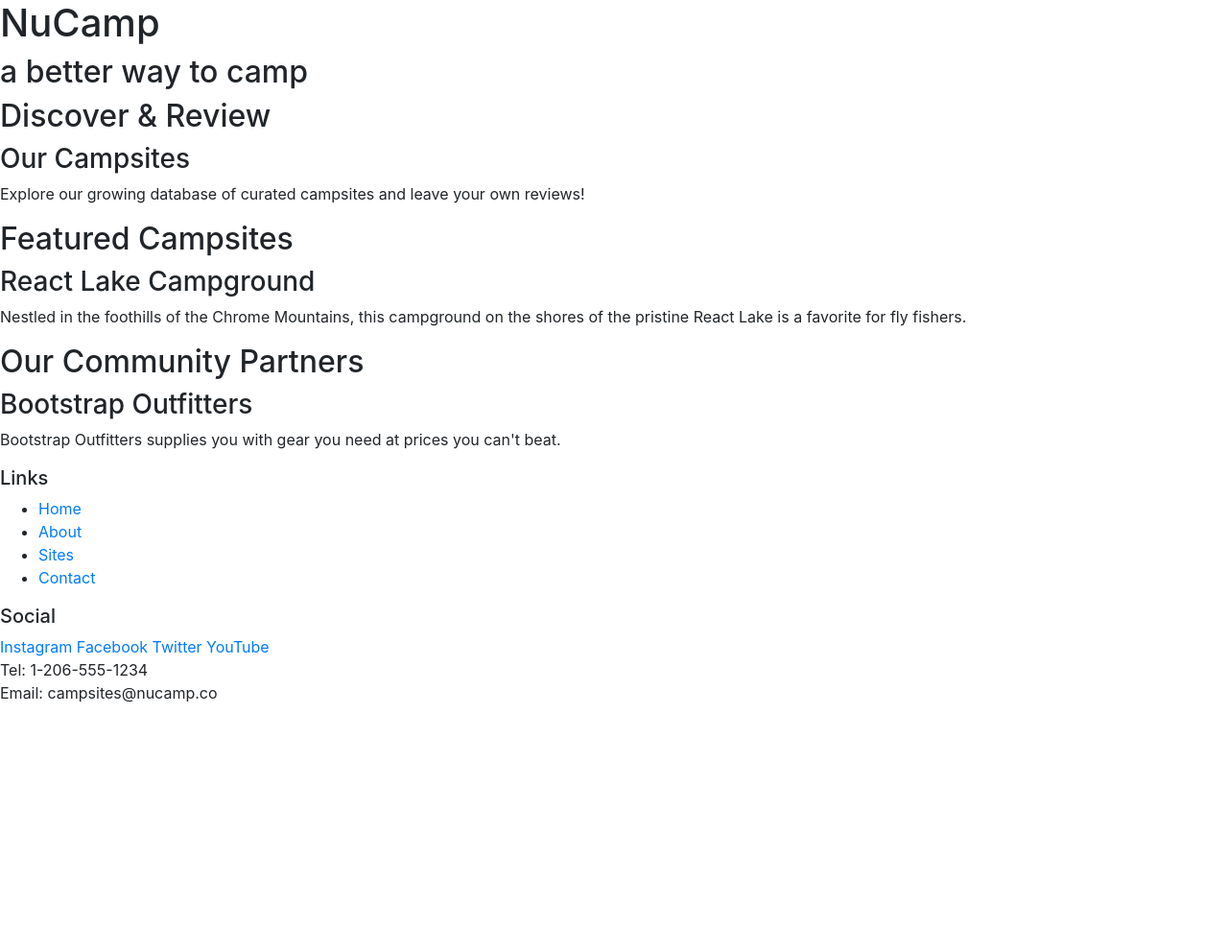
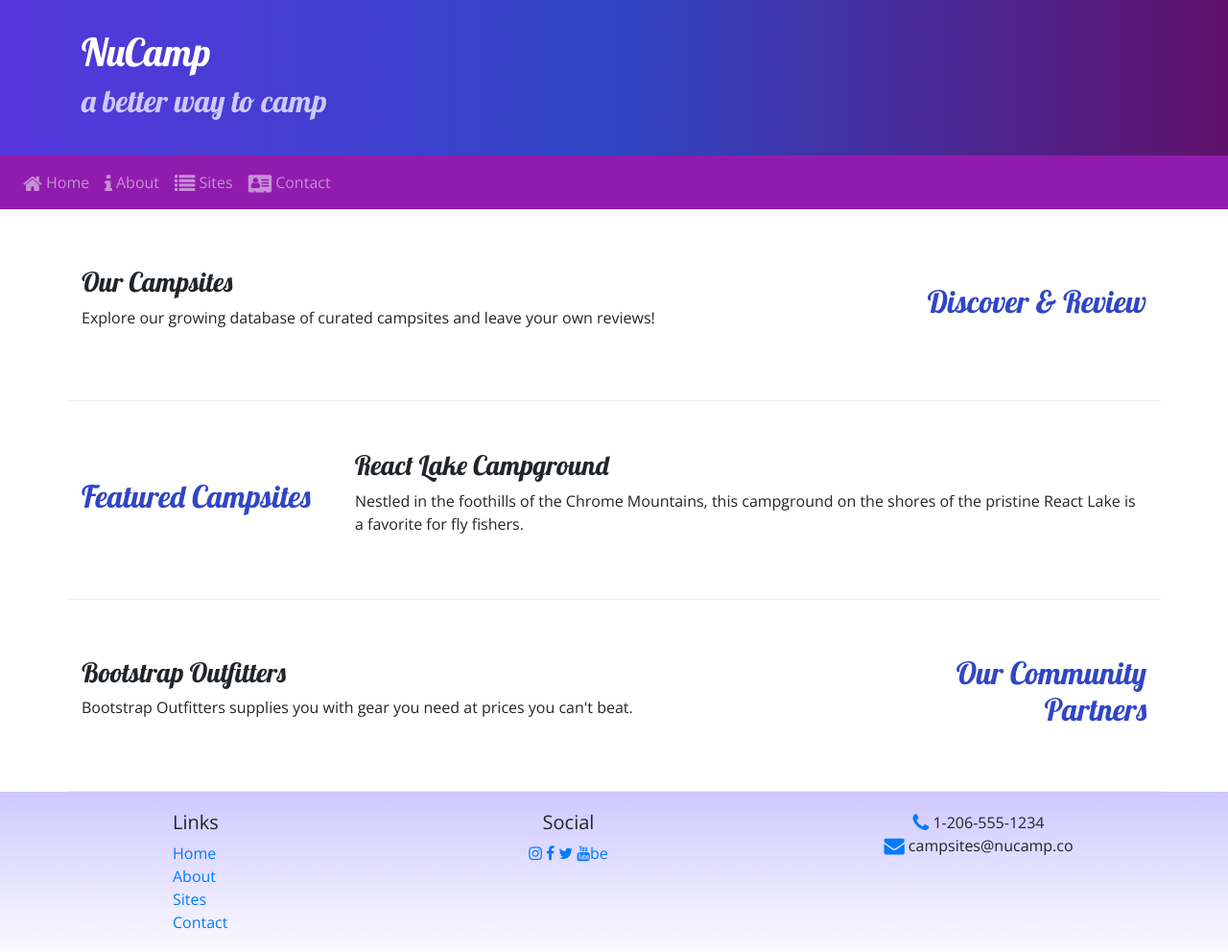
Before and after one commit to HemoglobinGoblin/nucampsite, a website: page index.html in a window 1280 px wide. Shown: the whole page at 96% size. Before the commit the page ends 800 px from the top, so only its background shows below. Drawn offline with nearby package versions, Linux system fonts and the light colour scheme.

Commit message:
first commitSite

```diff
--- /dev/null
+++ b/css/styles.css
@@ -0,0 +1,37 @@
+body {
+    font-family: "Open Sans", sans-serif;
+}
+
+h1, h2, h3 {
+    font-family: "Lobster", cursive;
+}
+
+h2 {
+    color: #3046c5
+}
+
+header h2 {
+    color: #cec8ff
+}
+
+footer {
+    background-image: linear-gradient(#cec8ff, white);
+    padding: 20px 0;
+}
+
+.jumbotron {
+    margin: 0;
+    padding: 30px;
+    background: linear-gradient(to right, #5637DD, #3046C5, #60106B);
+    color: white;
+}
+
+.row-content {
+    padding: 50px 0;
+    border-bottom: 1px ridge;
+    min-height: 200px;
+}
+
+.navbar {
+    background-color: #901CAD;
+}
--- a/index.html
+++ b/index.html
@@ -9,56 +9,105 @@
         <!-- Bootstrap CSS -->
         <link rel="stylesheet" href="node_modules/bootstrap/dist/css/bootstrap.min.css" />
 
+        <!-- Additional CSS must be placed after Bootstrap CSS -->
+        <link rel="stylesheet" href="node_modules/font-awesome/css/font-awesome.min.css" />
+        <link rel="stylesheet" href="https://fonts.googleapis.com/css?family=Lobster|Open+Sans" />
+        <link rel="stylesheet" href="css/styles.css" />
+
         <title>NuCamp: A Better Way To Camp</title>
     </head>
 
 <body>
 
-    <header>
-        <div>
+    <header class="jumbotron jumbotron-fluid">
+        <div class="container">
+            <div class="row">
+                <div class="col">
                     <h1>NuCamp</h1>
                     <h2>a better way to camp</h2>
                 </div>
+            </div>
+        </div>
     </header>
 
-    <div>
-        <h2>Discover & Review</h2>
+    <nav class="navbar navbar-expand-sm navbar-dark sticky-top">
+        <div class="contaier">
+            <button class="navbar-toggler ml-auto" type="buton" data-toggle="collapse" data-target="#nucampNavBar">
+                <span class="navbar-toggler-icon"></span>
+            </button>
+            <div class="collapse navbar-collapse" id="nucampNavbar">
+                <ul class="navbar-nav">
+                    <li class="nav-item-active"><a class="nav-link" href="#"><i class="fa fa-home fa-lg"></i> Home</a></li>
+                    <li class="nav-item"><a class="nav-link" href="aboutus.html"><i class="fa fa-info fa-lg"></i> About</a></li>
+                    <li class="nav-item"><a class="nav-link" href="#"><i class="fa fa-list fa-lg"></i> Sites</a></li>
+                    <li class="nav-item"><a class="nav-link" href="#"><i class="fa fa-address-card fa-lg"></i> Contact</a></li>
+                </ul>
+            </div>
+        </div>
+    </nav>
+
+    <div class="container">
+        <div class="row row-content align-items-center">
+            <div class="col-sm-4 order-sm-last col-md-3">
+                <h2 class="text-sm-right">Discover & Review</h2>
+            </div>
+            <div class="col">
                 <h3>Our Campsites</h3>
+                <div class="d-none d-sm-block">
                     <p>Explore our growing database of curated campsites and leave your own reviews!</p>
                 </div>
+            </div>
+        </div>
 
-    <div>
+        <div class="row row-content align-items-center">
+            <div class="col-sm-4 col-md-3">
                 <h2>Featured Campsites</h2>
+            </div>
+            <div class="col">
                 <h3>React Lake Campground</h3>
+                <div class="d-none d-sm-block">
                     <p>Nestled in the foothills of the Chrome Mountains, this campground on the shores of the pristine React Lake is a favorite for fly fishers.</p>
                 </div>
+            </div>
+        </div>
 
-    <div>
-        <h2>Our Community Partners</h2>
+        <div class="row row-content align-items-center">
+            <div class="col-sm-4 order-sm-last col-md-3">
+                <h2 class="text-sm-right">Our Community Partners</h2>
+            </div>
+            <div class="col">
                 <h3>Bootstrap Outfitters</h3>
+                <div class="d-none d-sm-block">
                     <p>Bootstrap Outfitters supplies you with gear you need at prices you can't beat.</p>
+                </div>
+            </div>
+        </div>
     </div>
 
     <footer>
-        <div>
+        <div class="container">
+            <div class="row">
+                <div class="col-4 col-sm-2 offset-1">
                     <h5>Links</h5>
-            <ul>
+                    <ul class="list-unstyled">
                         <li><a href="#">Home</a></li>
-                <li><a href="#">About</a></li>
+                        <li><a href="aboutus.html">About</a></li>
                         <li><a href="#">Sites</a></li>
                         <li><a href="#">Contact</a></li>
                     </ul>
                 </div>
-        <div>
+                <div class="col-6 col-sm-5 text-center">
                     <h5>Social</h5>
-            <a href="http://instagram.com/">Instagram</a>
-            <a href="http://facebook.com/">Facebook</a>
-            <a href="http://twitter.com/">Twitter</a>
-            <a href="http://youtube.com/">YouTube</a>
+                    <a href="http://instagram.com/"><i class="fa fa-instagram"></i></a>
+                    <a href="http://facebook.com/"><i class="fa fa-facebook"></i></a>
+                    <a href="http://twitter.com/"><i class="fa fa-twitter"></i></a>
+                    <a href="http://youtube.com/"><i class="fa fa-youtube"></i>be</a>
                 </div>
-        <div>
-            Tel: 1-206-555-1234<br />
-            Email: campsites@nucamp.co
+                <div class="col-sm-4 text-center">
+                    <i class="fa fa-phone fa-lg text-primary"></i> 1-206-555-1234<br />
+                    <i class="fa fa-envelope fa-lg text-primary"></i> campsites@nucamp.co
+                </div>
+            </div>
         </div>
     </footer>
 
--- a/package.json
+++ b/package.json
@@ -15,6 +15,7 @@
   },
   "dependencies": {
     "bootstrap": "^4.5.2",
+    "font-awesome": "^4.7.0",
     "jquery": "^3.5.1",
     "popper.js": "^1.16.1"
   }
```
Also changed, not shown: aboutus.html (added, +130 -0 lines), 1 other file. Lines whose indentation alone changed are shown as unchanged.
